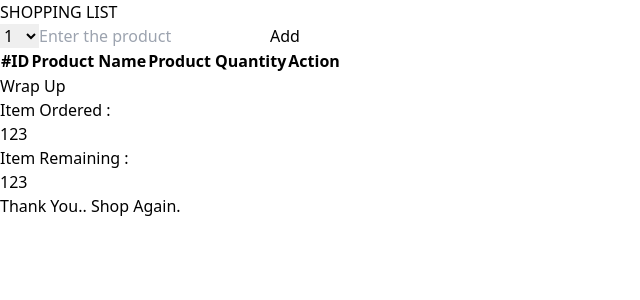
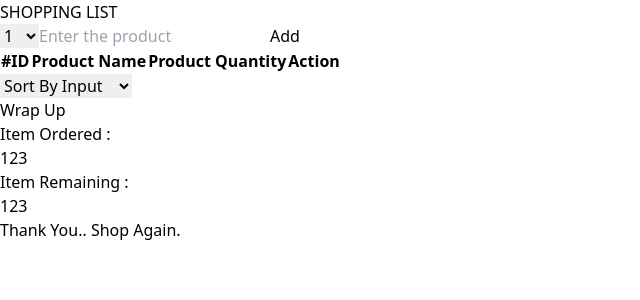
Before and after one commit to Ambareeshvs/ReactProjects, a React (Vite) app in the folder 01ShoppingList/: page / in a window 1280 px wide. Shown: the top 300 px of the page, without its empty margins (0-640 px from the left). Built offline with nearby package versions, Linux system fonts and the light colour scheme.

Commit message:
Added sorting

```diff
--- a/01ShoppingList/src/components/Main.jsx
+++ b/01ShoppingList/src/components/Main.jsx
@@ -1,9 +1,23 @@
 import List from "./List";
 import Form from "./Form";
 import PropTypes from 'prop-types';
+import { useState } from "react";
 
 function Main({items, handleAddShoppingItem, handleDltShoppingItem, handleUpdateShoppingList})
 {
+    const [sortItemBy, setSortItemBy] = useState("input");
+
+    let sortedItems;
+    if(sortItemBy === "input")
+    {
+        sortedItems = items;
+    }
+
+    if(sortItemBy === "packed")
+    {
+        sortedItems = items.slice().sort((a,b) => Number(a.packed) - Number(b.packed));
+    }
+
     return(
         <div className="flex flex-col min-h-screen">
             <div className="flex-grow">
@@ -23,16 +37,20 @@ function Main({items, handleAddShoppingItem, handleDltShoppingItem, handleUpdate
                             </thead>
                             <tbody>
                                 {
-                                    items.map((items) => (<List item = {items} key = {items.id} handleDltShoppingItem = {handleDltShoppingItem} handleUpdateShoppingList = {handleUpdateShoppingList}/>))
+                                    sortedItems.map((items) => (<List item = {items} key = {items.id} handleDltShoppingItem = {handleDltShoppingItem} handleUpdateShoppingList = {handleUpdateShoppingList}/>))
                                 }
                             </tbody>
                         </table>
                     </div>
+                    <div className="mt-4">
+                        <select className="p-1 ring-1 mr-1" value={sortItemBy} onChange={(e) => {setSortItemBy(e.target.value)}}>
+                            <option value="input"> Sort By Input </option>
+                            <option value="packed"> Sort By Packed </option>
+                        </select>
+                    </div>
                 </div>
-
             </div>
         </div>
-
     )
 }
 
```
